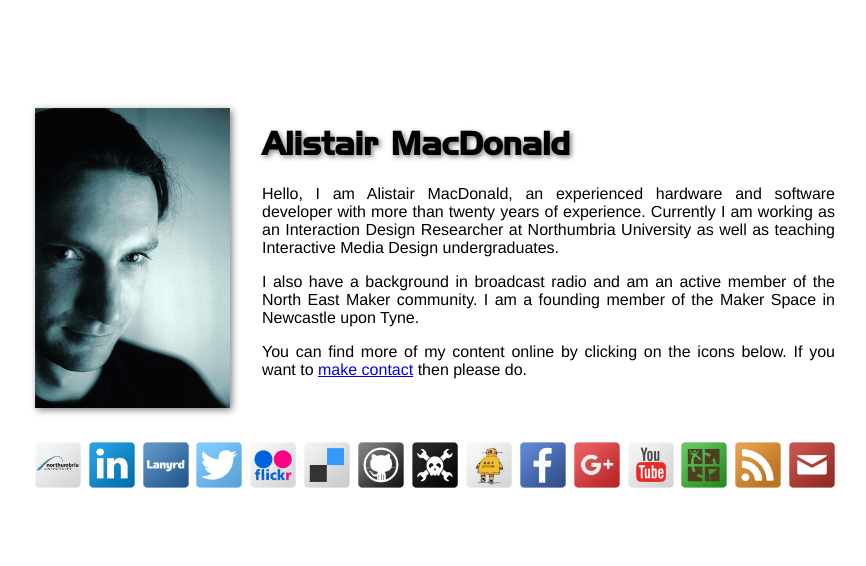
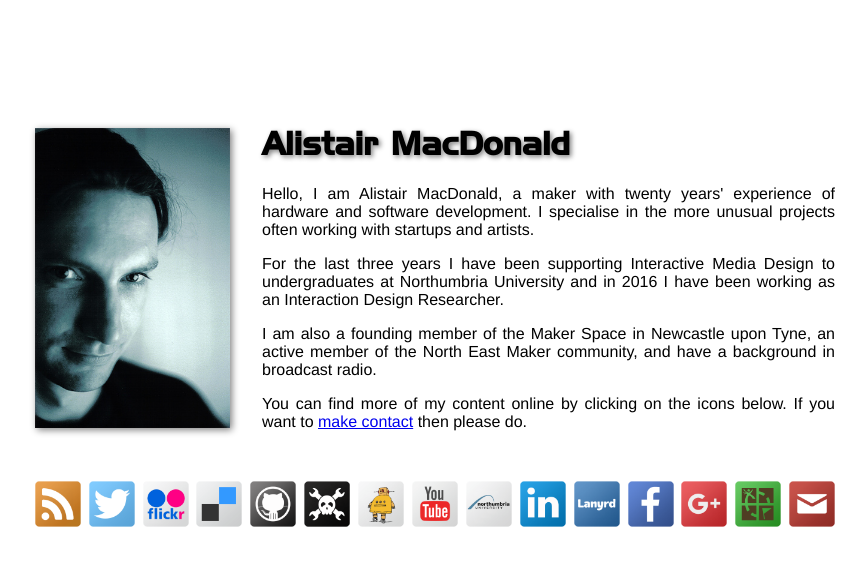
Before and after one commit to alistairuk/alistairuk.github.io, a PHP site: page / in a window 1280 px wide. Shown: the top 566 px of the page, without its empty margins (205-1071 px from the left). Run offline with PHP 8.4, Linux system fonts and the light colour scheme; some web fonts are replaced.

Commit message:
Content update
Updated text and order to account for upcoming changes. Minor layout
fixes.

```diff
--- a/index.css
+++ b/index.css
@@ -96,10 +96,19 @@ img {
 	padding-top: 92px;
 }
 
+#aboutme-left {
+	float: left;
+	width: 195px;
+	padding-top: 20px;
+}
+
+#aboutme-right {
+	float: right;
+	width: 573px;
+}
+
 #aboutme img {
 	box-shadow: 2px 2px 7px grey;
-	float: left;
-	margin-right: 32px;
 	width: 195px;
 	height: 300px;
 }
--- a/index.html
+++ b/index.html
@@ -11,20 +11,23 @@
 <body>
 
 	<div id="aboutme">
-		<img src="alistairmacdonald.jpg" />
-		<h1>Alistair MacDonald</h1>
-		<p>Hello, I am Alistair MacDonald, an experienced hardware and software developer with more than twenty years of experience. Currently I am working as an Interaction Design Researcher at Northumbria University as well as teaching Interactive Media Design undergraduates.</p>
-		<p>I also have a background in broadcast radio and am an active member of the North East Maker community. I am a founding member of the Maker Space in Newcastle upon Tyne.</p>
-		<p>You can find more of my content online by clicking on the icons below. If you want to <a href="http://www.agm.me.uk/contact/">make contact</a> then please do.</p>
+		<div id="aboutme-left">
+			<img src="alistairmacdonald.jpg" />
+		</div>
+		<div id="aboutme-right">
+			<h1>Alistair MacDonald</h1>
+			<p>Hello, I am Alistair MacDonald, a maker with twenty years' experience of hardware and software development. I specialise in the more unusual projects often working with startups and artists.</p>
+			<p>For the last three years I have been supporting Interactive Media Design to undergraduates at Northumbria University and in 2016 I have been working as an Interaction Design Researcher.</p>
+			<p>I am also a founding member of the Maker Space in Newcastle upon Tyne, an active member of the North East Maker community, and have a background in broadcast radio. </p>
+			<p>You can find more of my content online by clicking on the icons below. If you want to <a href="http://www.agm.me.uk/contact/">make contact</a> then please do.</p>
+		</div>
 	</div>
 
 	<div id="dock-container">
 		<div id="dock">
 		<ul>
-			<li><span>Staff Profile</span><a href="https://www.northumbria.ac.uk/about-us/our-staff/m/alistair-macdonald/"><img src="menuimages/Northumbria.png"/></a></li>
-			<li><span>Linkedin</span><a href="https://uk.linkedin.com/in/alistairmacdonald"><img src="menuimages/Linkedin.png"/></a></li>
+			<li><span>Alistair's Blog</span><a href="http://www.agm.me.uk/blog/"><img src="menuimages/Blog.png"/></a></li>
 
-			<li><span>Lanyrd</span><a href="http://lanyrd.com/profile/alistair/"><img src="menuimages/Lanyrd.png"/></a></li>
 			<li><span>Twitter</span><a href="https://twitter.com/alistair"><img src="menuimages/Twitter.png"/></a></li>
 			<li><span>Flickr</span><a href="https://www.flickr.com/people/alistair_uk/"><img src="menuimages/Flickr.png"/></a></li>
 			<li><span>Delicious</span><a href="https://delicious.com/alistair_uk"><img src="menuimages/Delicious.png"/></a></li>
@@ -32,12 +35,15 @@
 			<li><span>Github</span><a href="https://github.com/alistairuk"><img src="menuimages/Github.png"/></a></li>
 			<li><span>Hackaday</span><a href="https://hackaday.io/alistair"><img src="menuimages/Hackaday.png"/></a></li>
 			<li><span>Instructables</span><a href="http://www.instructables.com/member/alistair_uk/"><img src="menuimages/Instructables.png"/></a></li>
+			<li><span>YouTube</span><a href="https://www.youtube.com/user/alistairuk"><img src="menuimages/Youtube.png"/></a></li>
+
+			<li><span>Northumbria</span><a href="https://www.northumbria.ac.uk/about-us/our-staff/m/alistair-macdonald/"><img src="menuimages/Northumbria.png"/></a></li>
+			<li><span>Linkedin</span><a href="https://uk.linkedin.com/in/alistairmacdonald"><img src="menuimages/Linkedin.png"/></a></li>
+			<li><span>Lanyrd</span><a href="http://lanyrd.com/profile/alistair/"><img src="menuimages/Lanyrd.png"/></a></li>
 
 			<li><span>Facebook</span><a href="http://www.facebook.com/alistair.macdonald"><img src="menuimages/Facebook.png"/></a></li>
 			<li><span>Google Plus</span><a href="https://plus.google.com/+AlistairMacDonald"><img src="menuimages/GooglePlus.png"/></a></li>
-			<li><span>YouTube</span><a href="https://www.youtube.com/user/alistairuk"><img src="menuimages/Youtube.png"/></a></li>
 			<li><span>Geocaching</span><a href="http://www.geocaching.com/profile/?guid=2a792d3b-43f3-460f-9290-042de52973ac"><img src="menuimages/Geocaching.png"/></a></li>
-			<li><span>Alistair's Blog</span><a href="http://www.agm.me.uk/blog/"><img src="menuimages/Blog.png"/></a></li>
 			<li><span>Contact Me</span><a href="http://www.agm.me.uk/contact/"><img src="menuimages/Contact.png"/></a></li>
 		</ul>
 		<div class="base"></div>
```
